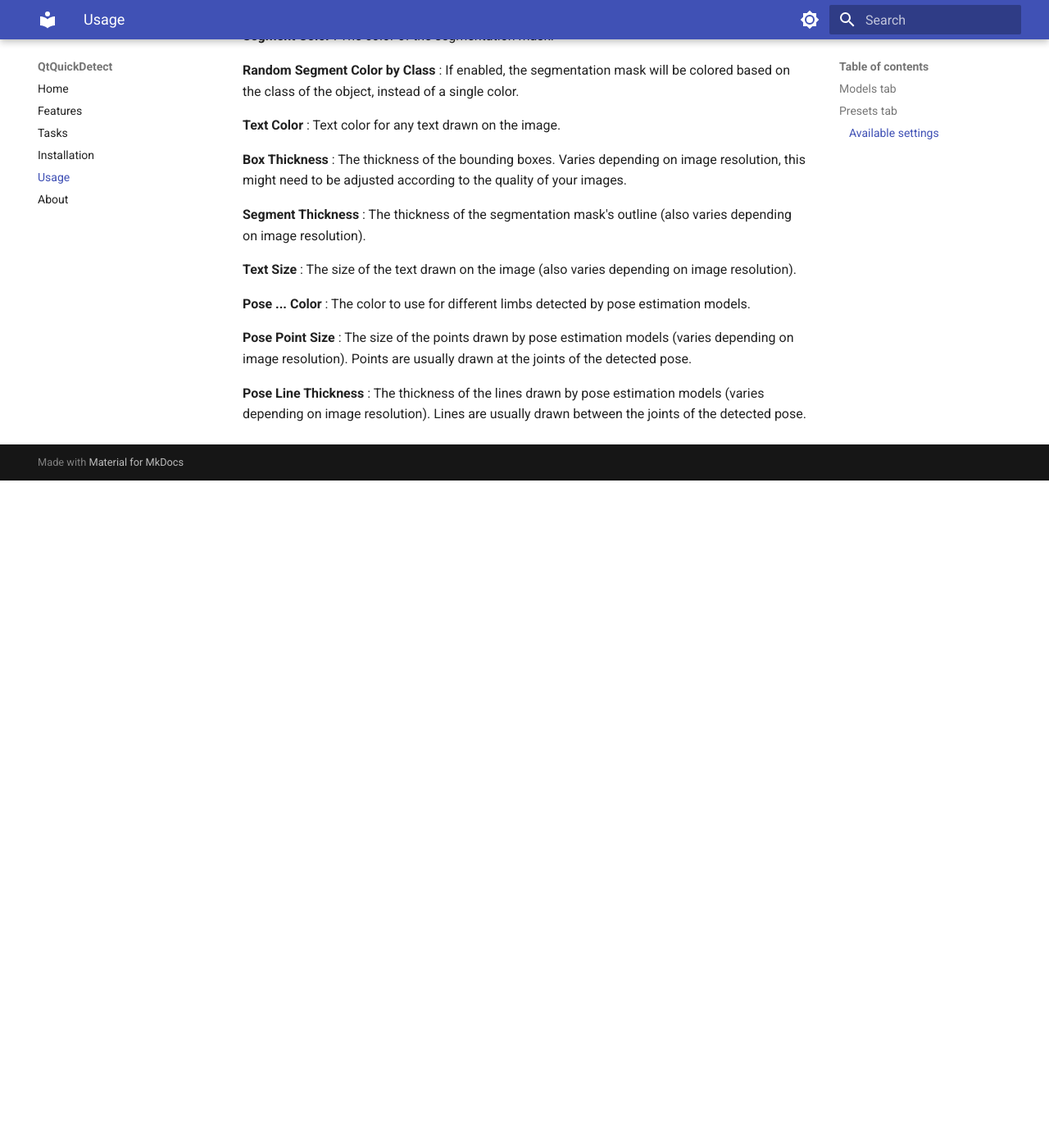
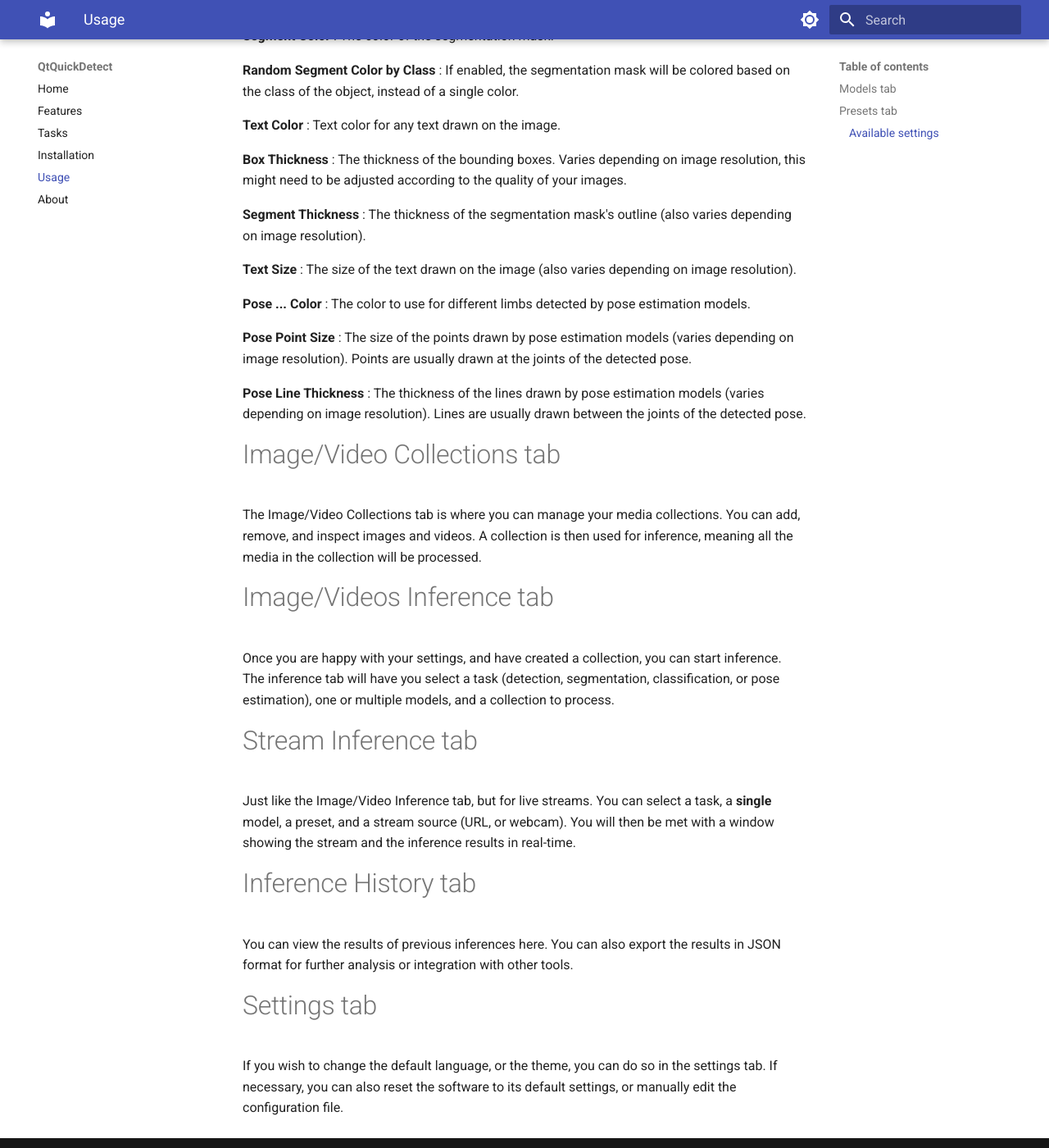
Before and after one commit to JLsquare/qtquickdetect, an MkDocs documentation site: the page built from docs/usage.md, in a window 1280 px wide and 1400 px high, scrolled down 1048 px. Shown: the whole window at 82% size. Built offline with MkDocs 1.6.1 and Material for MkDocs 9.7.7, drawn with Linux system fonts in a browser that asks for light colours; before the commit the page ends 1634 px from its top, so only the background shows below that.

Commit message:
Some more documentation updates

```diff
--- a/docs/usage.md
+++ b/docs/usage.md
@@ -46,3 +46,23 @@ In QTQuickDetect, presets are a way to save a set of configurations. You can cre
 **Pose Point Size** : The size of the points drawn by pose estimation models (varies depending on image resolution). Points are usually drawn at the joints of the detected pose.
 
 **Pose Line Thickness** : The thickness of the lines drawn by pose estimation models (varies depending on image resolution). Lines are usually drawn between the joints of the detected pose.
+
+# Image/Video Collections tab
+
+The Image/Video Collections tab is where you can manage your media collections. You can add, remove, and inspect images and videos. A collection is then used for inference, meaning all the media in the collection will be processed.
+
+# Image/Videos Inference tab
+
+Once you are happy with your settings, and have created a collection, you can start inference. The inference tab will have you select a task (detection, segmentation, classification, or pose estimation), one or multiple models, and a collection to process.
+
+# Stream Inference tab
+
+Just like the Image/Video Inference tab, but for live streams. You can select a task, a __single__ model, a preset, and a stream source (URL, or webcam). You will then be met with a window showing the stream and the inference results in real-time.
+
+# Inference History tab
+
+You can view the results of previous inferences here. You can also export the results in JSON format for further analysis or integration with other tools.
+
+# Settings tab
+
+If you wish to change the default language, or the theme, you can do so in the settings tab. If necessary, you can also reset the software to its default settings, or manually edit the configuration file.
```
